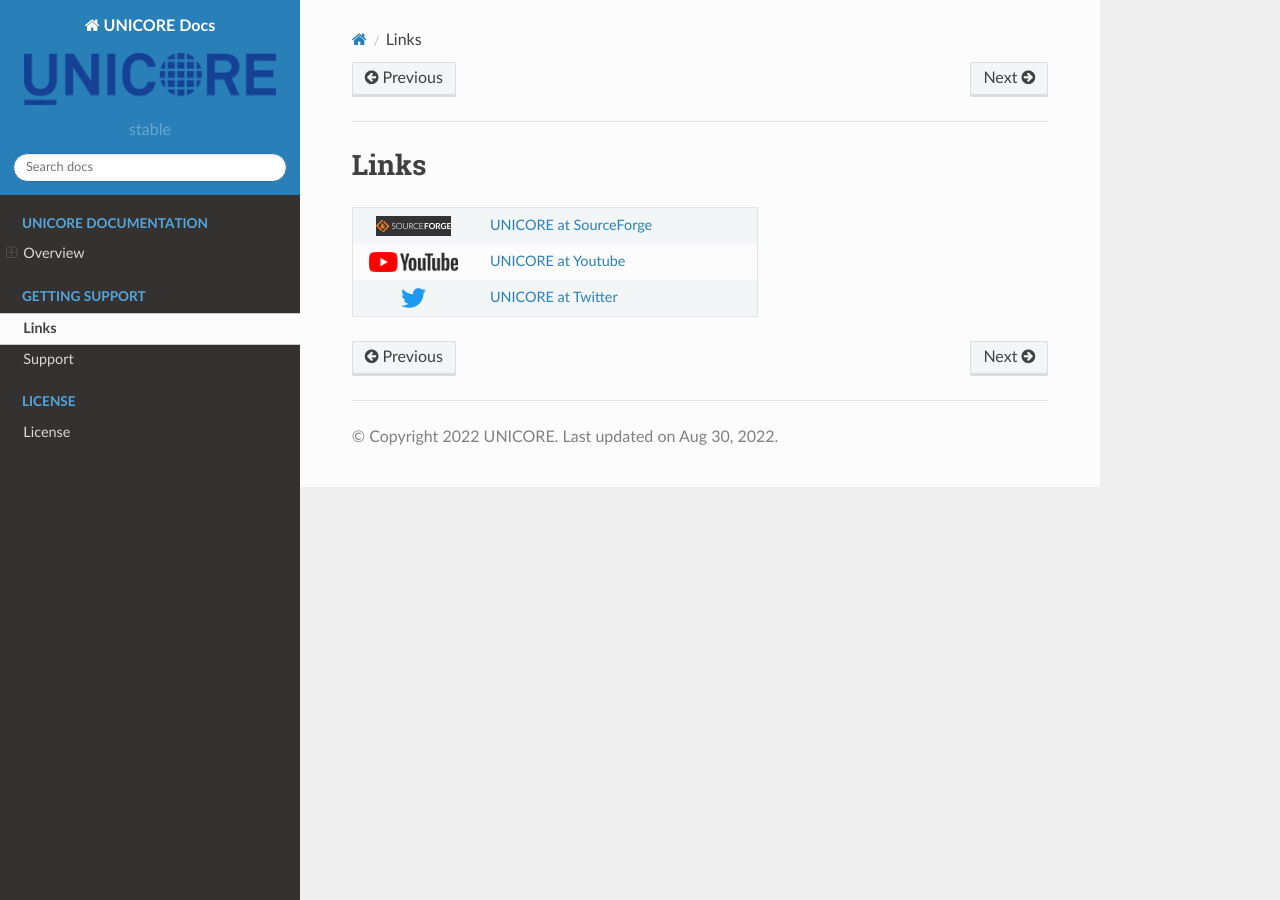
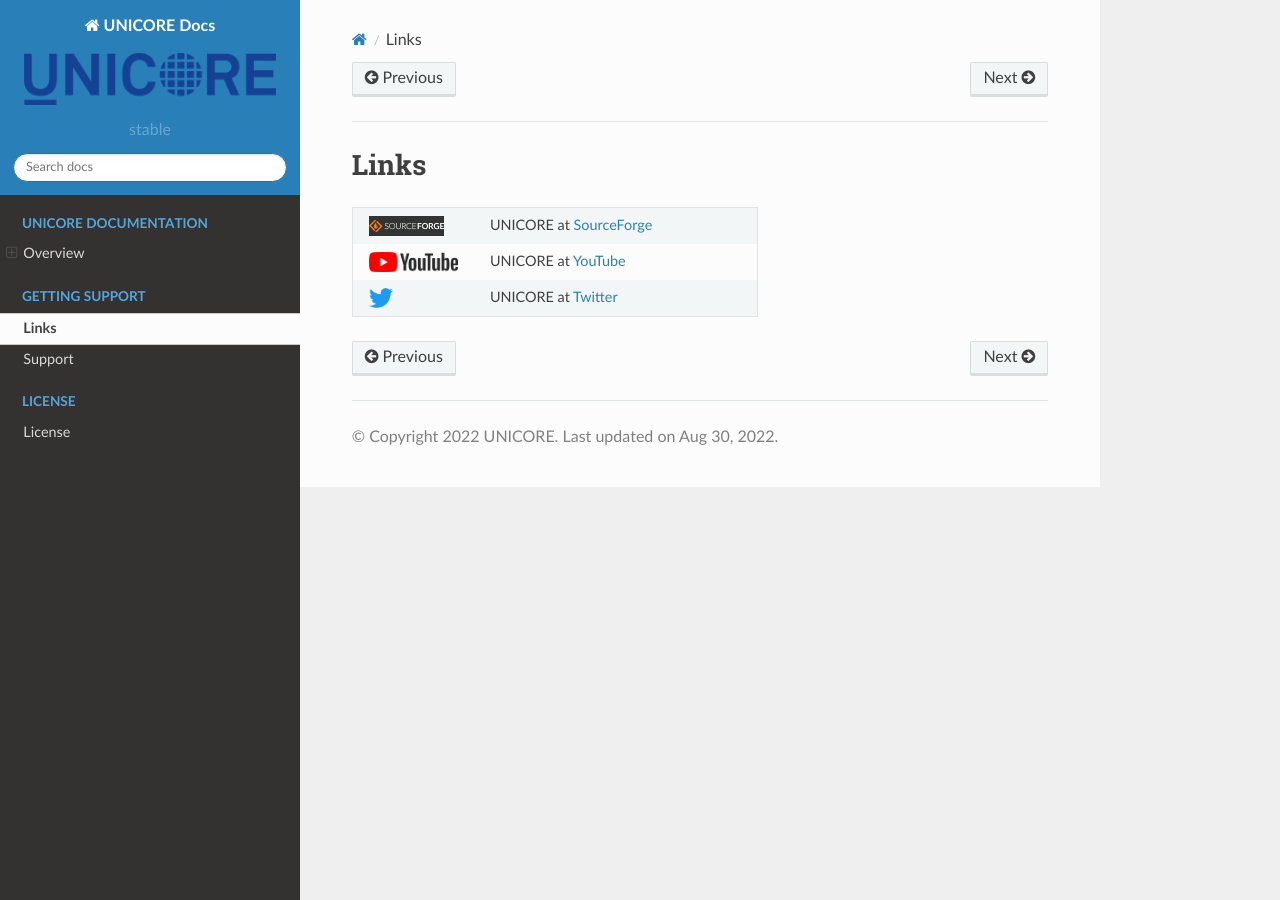
Before and after one commit to UNICORE-EU/unicore-docs, a Sphinx documentation site: the page built from source/links.rst, in a window 1280 px wide. Built offline with Sphinx 7.4.7 and the Read the Docs theme 2.0.0, drawn with Linux system fonts in a browser that asks for light colours.

Commit message:
use aliases for UNICORE links

```diff
--- a/source/links.rst
+++ b/source/links.rst
@@ -2,25 +2,37 @@
 
 Links
 *****
+
+.. |sf-logo|  image:: _static/sf-logo.png
+	:height: 20px
+	:target: https://sourceforge.net/projects/unicore/
+	:align: middle
+
+.. _SourceForge: https://sourceforge.net/projects/unicore/
+
+.. |youtube-logo|  image:: _static/youtube-logo.png
+	:height: 20px
+	:target: https://www.youtube.com/channel/UCKgNmuu1kjzUn4Uav-cZONw
+	:align: middle
+
+.. _YouTube: https://www.youtube.com/channel/UCKgNmuu1kjzUn4Uav-cZONw
+
+.. |twitter-logo|  image:: _static/twitter-logo.png
+	:height: 20px
+	:target: https://twitter.com/UNICORE_EU
+	:align: middle
+
+.. _Twitter: https://twitter.com/UNICORE_EU
 
 .. table::
  :width: 100
  :widths: 30 70
  :class: noborder-tight-table
 
- +-----------------------------------------------------------------------+--------------------------------------------------------------+
- | .. image:: _static/sf-logo.png                                        | `UNICORE at SourceForge                                      |
- |     :height: 20px                                                     | <https://sourceforge.net/projects/unicore/>`_                |
- |     :target: https://sourceforge.net/projects/unicore/                |                                                              |
- |     :align: center                                                    |                                                              |
- +-----------------------------------------------------------------------+--------------------------------------------------------------+
- | .. image:: _static/youtube-logo.png                                   | `UNICORE at Youtube                                          |
- |     :height: 20px                                                     | <https://www.youtube.com/channel/UCKgNmuu1kjzUn4Uav-cZONw>`_ |
- |     :target: https://www.youtube.com/channel/UCKgNmuu1kjzUn4Uav-cZONw |                                                              |
- |     :align: center                                                    |                                                              |
- +-----------------------------------------------------------------------+--------------------------------------------------------------+
- | .. image:: _static/twitter-logo.png                                   | `UNICORE at Twitter <https://twitter.com/UNICORE_EU>`_       |
- |     :height: 20px                                                     |                                                              |
- |     :target: https://twitter.com/UNICORE_EU                           |                                                              |
- |     :align: center                                                    |                                                              |
- +-----------------------------------------------------------------------+--------------------------------------------------------------+
+ +----------------+-------------------------+
+ | |sf-logo|      | UNICORE at SourceForge_ |
+ +----------------+-------------------------+
+ | |youtube-logo| | UNICORE at YouTube_     |
+ +----------------+-------------------------+
+ | |twitter-logo| | UNICORE at Twitter_     |
+ +----------------+-------------------------+
```
Also changed, not shown: 1 other file.
